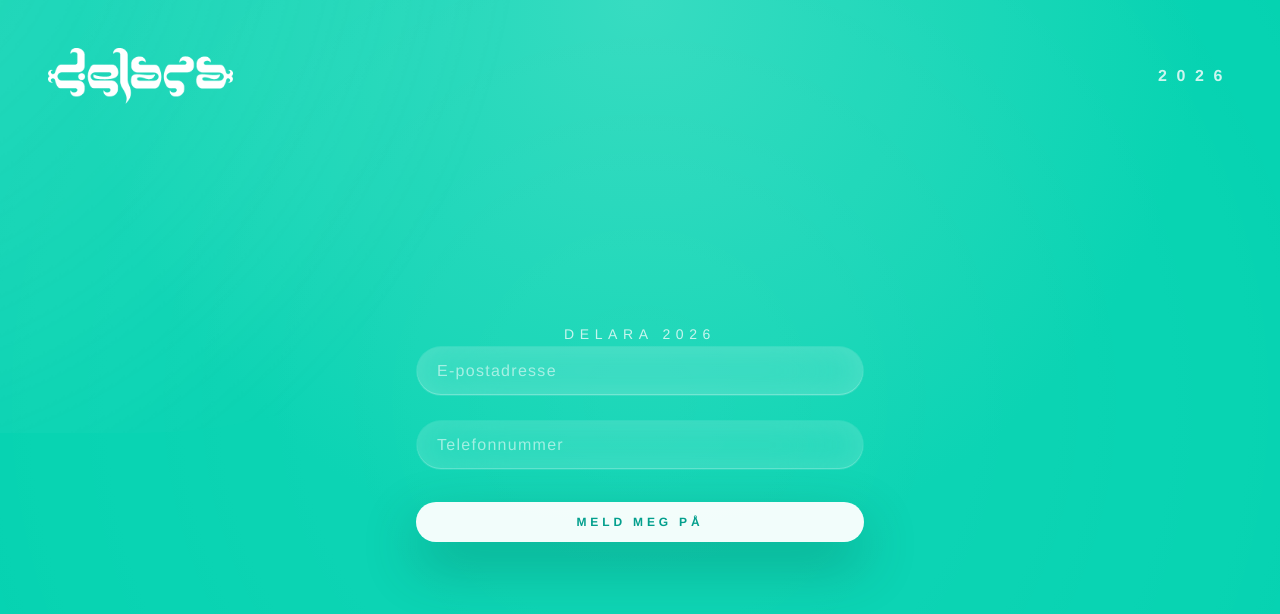
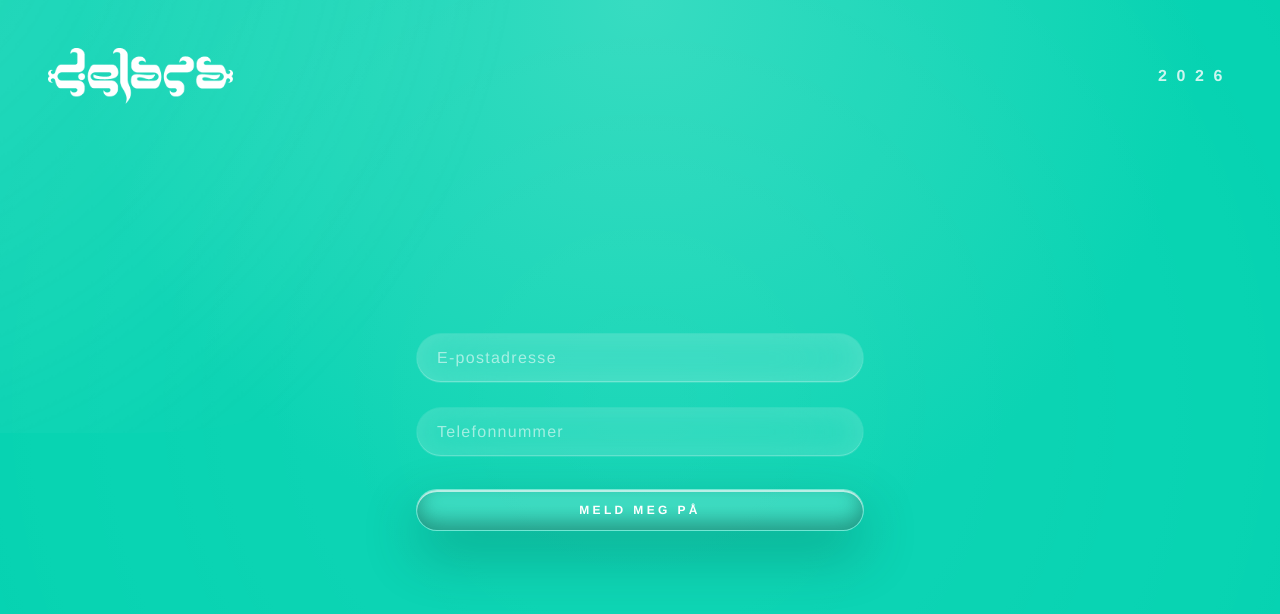
Before and after one commit to simonstrumse/sjelen-2026, a Next.js app: page / in a window 1280 px wide. Shown: the top 614 px of the page. Built offline with nearby package versions, Linux system fonts and the light colour scheme.

Commit message:
Refine header spacing and emboss CTA

```diff
--- a/app/page.tsx
+++ b/app/page.tsx
@@ -19,10 +19,7 @@ export default function Home() {
         </header>
 
         <div className="flex flex-1 items-center justify-center px-6 pb-20 pt-10 md:px-0">
-          <div className="w-full max-w-sm space-y-8 text-center md:max-w-md">
-            <span className="text-xs uppercase tracking-[0.4em] text-white/75 md:text-sm">
-              DELARA 2026
-            </span>
+          <div className="w-full max-w-sm text-center md:max-w-md">
             <SubscribeForm />
           </div>
         </div>
--- a/components/SubscribeForm.tsx
+++ b/components/SubscribeForm.tsx
@@ -59,7 +59,7 @@ export default function SubscribeForm() {
       <button
         type="submit"
         disabled={isSubmitting}
-        className="mx-auto mt-2 w-full rounded-[32px] bg-white/95 px-6 py-3 text-center text-xs font-bold uppercase tracking-[0.32em] text-[#039f8d] shadow-[0_22px_55px_rgba(4,78,66,0.32)] transition hover:bg-white focus:outline-none focus:ring-2 focus:ring-white/70 disabled:cursor-not-allowed disabled:opacity-60"
+        className="relative mx-auto mt-2 w-full rounded-[22px] border border-white/28 bg-white/18 px-6 py-3 text-center text-xs font-semibold uppercase tracking-[0.28em] text-white shadow-[0_22px_55px_rgba(4,78,66,0.32),inset_0_2px_0_rgba(255,255,255,0.65),inset_0_-8px_20px_rgba(1,49,41,0.4)] transition hover:bg-white/24 hover:shadow-[0_24px_60px_rgba(4,78,66,0.38),inset_0_2px_0_rgba(255,255,255,0.7),inset_0_-8px_20px_rgba(1,49,41,0.45)] focus-visible:outline-none focus-visible:ring-2 focus-visible:ring-white/60 disabled:cursor-not-allowed disabled:opacity-60"
       >
         {isSubmitting ? "Sender..." : "Meld meg på"}
       </button>
```
